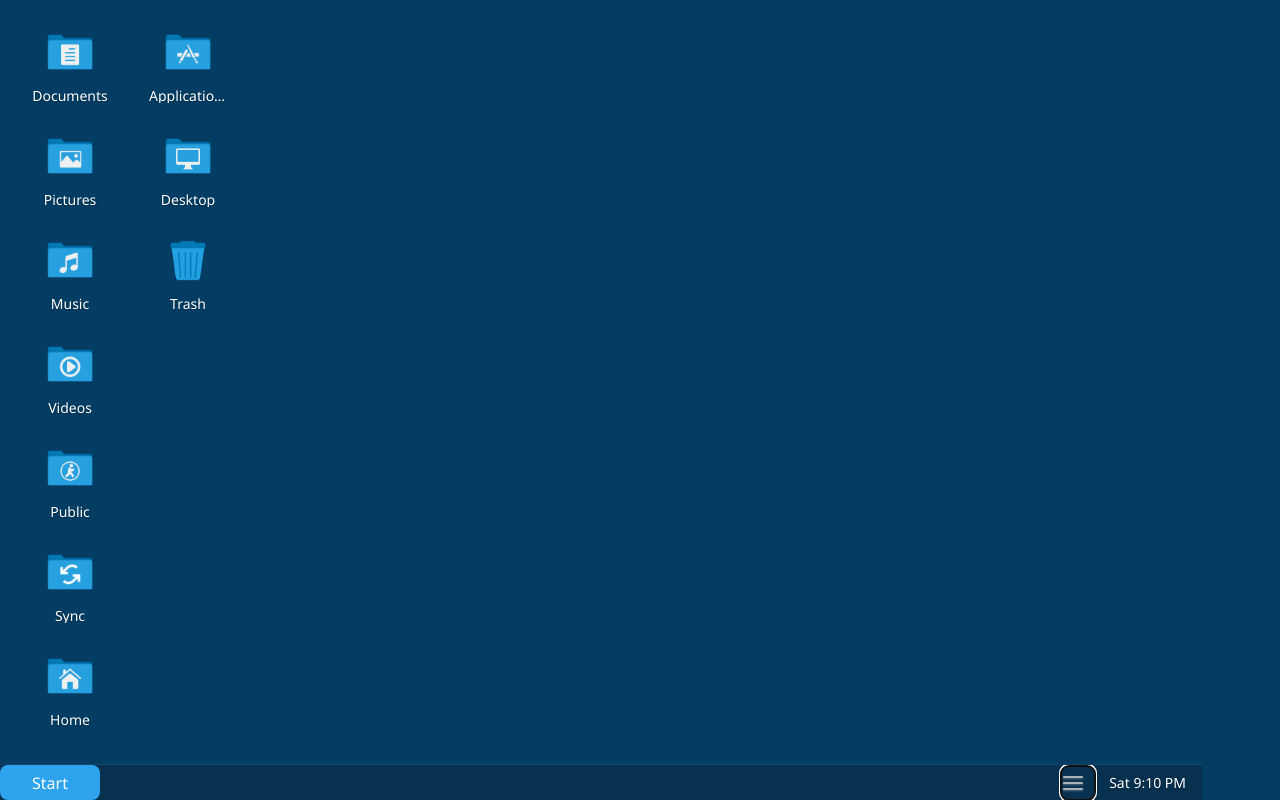
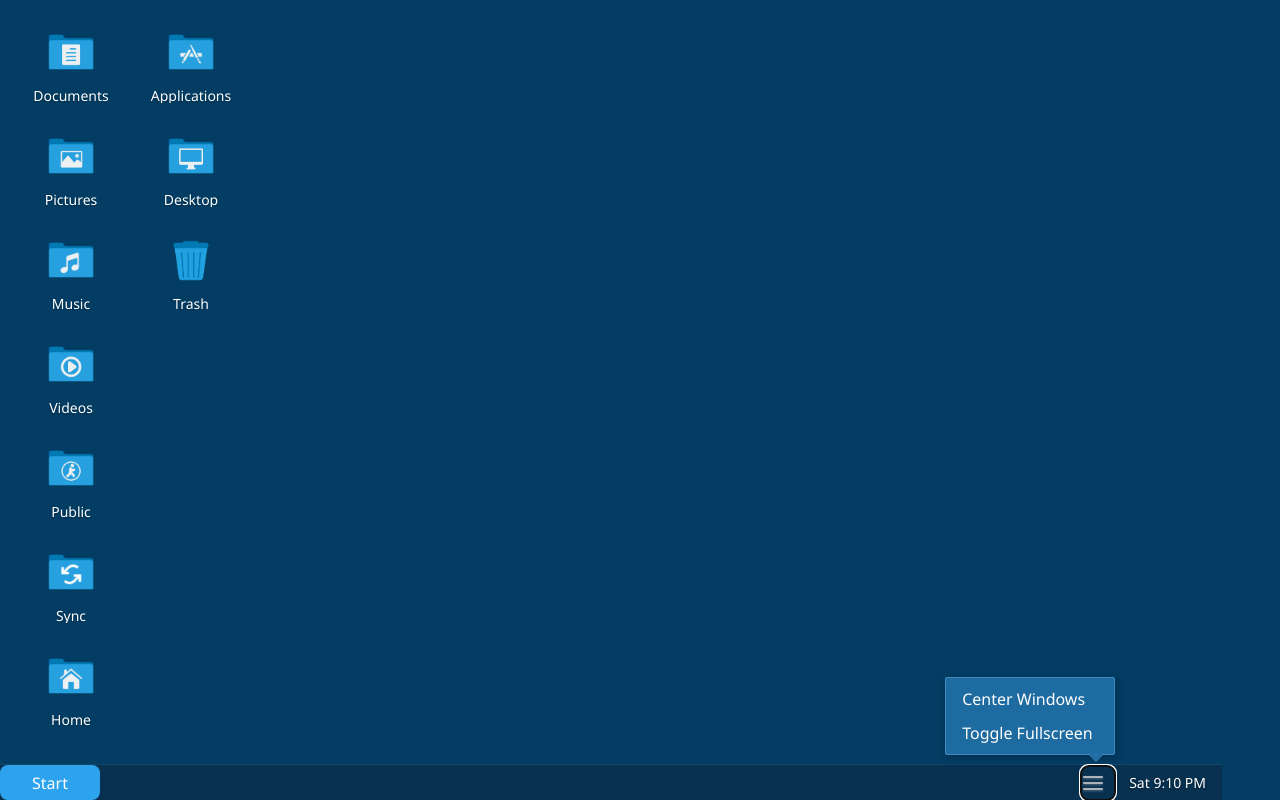
Before and after one commit to dgiannop/xdesktop-react, a React (Vite) app: page / in a window 1280 px wide. Both pictures are taken after a click on the button 1078 px from the left and 782 px from the top of the page. Built offline with nearby package versions, Linux system fonts and the light colour scheme; the HTML template or start-up script is replaced by a standard one.

Commit message:
Add taskbar utility menu

```diff
--- a/src/components/Taskbar.jsx
+++ b/src/components/Taskbar.jsx
@@ -1,4 +1,4 @@
-import { useEffect, useState } from "react";
+import { useEffect, useRef, useState } from "react";
 
 const kTaskbarTabWidth = 140;
 
@@ -19,6 +19,8 @@ function formatClock() {
 
 export default function Taskbar({ desktop, startMenuOpen, onToggleStartMenu }) {
     const [clockText, setClockText] = useState(formatClock);
+    const [menuOpen, setMenuOpen] = useState(false);
+    const menuRef = useRef(null);
 
     useEffect(() => {
         const timerId = setInterval(() => {
@@ -27,6 +29,31 @@ export default function Taskbar({ desktop, startMenuOpen, onToggleStartMenu }) {
 
         return () => {
             clearInterval(timerId);
+        };
+    }, []);
+
+    useEffect(() => {
+        function handleMouseDown(e) {
+            if (!menuRef.current)
+                return;
+
+            if (menuRef.current.contains(e.target))
+                return;
+
+            setMenuOpen(false);
+        }
+
+        function handleKeyDown(e) {
+            if (e.key === "Escape")
+                setMenuOpen(false);
+        }
+
+        window.addEventListener("mousedown", handleMouseDown);
+        window.addEventListener("keydown", handleKeyDown);
+
+        return () => {
+            window.removeEventListener("mousedown", handleMouseDown);
+            window.removeEventListener("keydown", handleKeyDown);
         };
     }, []);
 
@@ -44,6 +71,16 @@ export default function Taskbar({ desktop, startMenuOpen, onToggleStartMenu }) {
 
         win.minimized = true;
         desktop.notify();
+    }
+
+    function handleCenterWindows() {
+        setMenuOpen(false);
+        desktop.centerWindows();
+    }
+
+    function handleToggleFullscreen() {
+        setMenuOpen(false);
+        desktop.toggleFullscreen();
     }
 
     return (
@@ -86,9 +123,36 @@ export default function Taskbar({ desktop, startMenuOpen, onToggleStartMenu }) {
             </div>
 
             <div className="taskbar-right">
-                <button className="tb-icon" type="button">
-                    <img src="/images/menu.svg" alt="" draggable="false" />
-                </button>
+                <div
+                    ref={menuRef}
+                    className={`taskbar-menu-button${menuOpen ? " active" : ""}`}
+                >
+                    <button
+                        className="tb-icon"
+                        type="button"
+                        onClick={() => setMenuOpen(prev => !prev)}
+                    >
+                        <img src="/images/menu.svg" alt="" draggable="false" />
+                    </button>
+
+                    <div className="taskbar-popup-menu">
+                        <button
+                            type="button"
+                            className="taskbar-popup-item"
+                            onClick={handleCenterWindows}
+                        >
+                            Center Windows
+                        </button>
+
+                        <button
+                            type="button"
+                            className="taskbar-popup-item"
+                            onClick={handleToggleFullscreen}
+                        >
+                            Toggle Fullscreen
+                        </button>
+                    </div>
+                </div>
 
                 <div className="clock">
                     {clockText}
--- a/src/css/style.css
+++ b/src/css/style.css
@@ -56,7 +56,7 @@ body {
     display: grid;
     grid-template-rows: repeat(auto-fill, 86px);
     grid-auto-flow: column;
-    grid-auto-columns: 96px;
+    grid-auto-columns: 98px;
     row-gap: 18px;
     column-gap: 22px;
 
@@ -66,7 +66,7 @@ body {
 
 /* Icon button */
 .desktop-icon {
-    width: 96px;
+    width: 98px;
     height: 86px;
 
     border: 0;
@@ -118,7 +118,8 @@ body {
 .desktop-icon-label {
     margin-top: 6px;
     padding: 1px 6px 2px 6px;
-    max-width: 92px;
+    /* max-width: 92px; */
+    max-width: 100%;
 
     text-align: center;
     font-size: 14px;
@@ -167,7 +168,7 @@ body {
     backdrop-filter: blur(4px);
     -webkit-backdrop-filter: blur(4px);
 
-    overflow: hidden;
+    overflow: visible;
 }
 
 .start-btn {
@@ -286,6 +287,88 @@ body {
     text-align: left;
 }
 
+.taskbar-menu-button {
+    position: relative;
+    height: 100%;
+    display: flex;
+    align-items: center;
+}
+
+.taskbar-popup-menu {
+    position: absolute;
+    right: 0;
+    bottom: 150%;
+
+    min-width: 170px;
+    padding: 4px 0;
+
+    background: rgba(31, 110, 164, 0.96);
+    border: 1px solid rgba(78, 156, 210, 0.7);
+    border-radius: 2px;
+    box-shadow: 1px 2px 8px rgba(0, 0, 0, 0.28);
+
+    opacity: 0;
+    visibility: hidden;
+    pointer-events: none;
+
+    transition-property: opacity, visibility, bottom;
+    transition-duration: 0.22s, 0.22s, 0.22s;
+    transition-timing-function: ease-in-out;
+
+    z-index: 210000;
+}
+
+.taskbar-menu-button.active .taskbar-popup-menu {
+    opacity: 1;
+    visibility: visible;
+    pointer-events: auto;
+    bottom: 130%;
+}
+
+.taskbar-popup-menu::after,
+.taskbar-popup-menu::before {
+    content: "";
+    position: absolute;
+    top: 100%;
+    right: 10px;
+    width: 0;
+    height: 0;
+    border: solid transparent;
+    pointer-events: none;
+}
+
+.taskbar-popup-menu::before {
+    border-width: 8px;
+    border-top-color: rgba(78, 156, 210, 0.7);
+}
+
+.taskbar-popup-menu::after {
+    margin-top: -1px;
+    border-width: 8px;
+    border-top-color: rgba(31, 110, 164, 0.96);
+}
+
+.taskbar-popup-item {
+    display: flex;
+    align-items: center;
+    width: 100%;
+    min-height: 34px;
+    padding: 0 16px;
+
+    border: 0;
+    background: transparent;
+    color: #ffffff;
+    font: inherit;
+    text-align: left;
+    cursor: pointer;
+    white-space: nowrap;
+}
+
+.taskbar-popup-item:hover {
+    background: rgba(255, 255, 255, 0.08);
+}
+
+
 .xcontext-menu {
     position: fixed;
     min-width: 180px;
@@ -328,12 +411,13 @@ body {
     position: fixed;
     inset: 0;
     z-index: 150000;
+    pointer-events: none;
 }
 
 .start-menu {
     position: absolute;
-    left: 4px;
-    bottom: calc(var(--taskbar-h) + 4px);
+    left: 0;
+    bottom: var(--taskbar-h);
 
     width: 360px;
     min-height: 455px;
@@ -342,11 +426,12 @@ body {
     flex-direction: column;
 
     color: #ffffff;
-    background: linear-gradient(to bottom, #1e74b1 0%, #16679f 100%);
-    border: 1px solid rgba(38, 123, 178, 0.95);
+    /*background: linear-gradient(to bottom, #44b8f2 0%, #228fda 100%);*/
+    background: rgba(31, 110, 164, 0.96);
+    border: 1px solid rgba(106, 204, 255, 0.65);
     border-bottom: none;
-    border-radius: 6px 6px 0 0;
-    box-shadow: 0 8px 24px rgba(0, 0, 0, 0.35);
+    border-radius: 0 6px 0 0;
+    box-shadow: 3px 0 10px rgba(0, 0, 0, 0.28);
     overflow: hidden;
 }
 
@@ -474,3 +559,7 @@ body {
 .start-menu-search::placeholder {
     color: rgba(255, 255, 255, 0.72);
 }
+
+.start-menu-overlay .start-menu {
+    pointer-events: auto;
+}
--- a/src/model/XDesktop.js
+++ b/src/model/XDesktop.js
@@ -166,7 +166,7 @@ export class XDesktop {
         return item;
     }
 
-    createFile(parentPath, name, icon = "/images/Generic.png", owner = XItemOwner.USER) {
+    createFile(parentPath, name, icon = "/images/file.svg", owner = XItemOwner.USER) {
         const path = parentPath ? `${parentPath}/${name}` : name;
         const item = new XItem(name, XItemType.ITEM, path, icon, owner);
 
@@ -475,4 +475,62 @@ export class XDesktop {
 
         this.removeClosedWindows();
     }
+
+    centerWindows() {
+        const visibleWindows = this.windows.filter(win => !win.closed && !win.minimized);
+        if (visibleWindows.length === 0)
+            return;
+
+        const desktopWidth = window.innerWidth;
+        const desktopHeight = window.innerHeight - 36;
+
+        const cascadeOffsetX = 24;
+        const cascadeOffsetY = 24;
+        const margin = 12;
+
+        for (let i = 0; i < visibleWindows.length; ++i) {
+            const win = visibleWindows[i];
+
+            if (win.maximized) {
+                win.maximized = false;
+                win.x = win.restoreX ?? 80;
+                win.y = win.restoreY ?? 80;
+                win.width = win.restoreWidth ?? 480;
+                win.height = win.restoreHeight ?? 320;
+            }
+
+            const centeredX = Math.round((desktopWidth - win.width) * 0.5);
+            const centeredY = Math.round((desktopHeight - win.height) * 0.5);
+
+            const offsetX = i * cascadeOffsetX;
+            const offsetY = i * cascadeOffsetY;
+
+            const maxX = Math.max(margin, desktopWidth - win.width - margin);
+            const maxY = Math.max(margin, desktopHeight - win.height - margin);
+
+            win.x = Math.min(Math.max(centeredX + offsetX, margin), maxX);
+            win.y = Math.min(Math.max(centeredY + offsetY, margin), maxY);
+            win.active = false;
+        }
+
+        const topWin = visibleWindows[visibleWindows.length - 1];
+        topWin.active = true;
+        topWin.zIndex = ++this._zCounter;
+
+        this.notify();
+    }
+
+    async toggleFullscreen() {
+        try {
+            if (document.fullscreenElement) {
+                await document.exitFullscreen();
+                return;
+            }
+
+            await document.documentElement.requestFullscreen();
+        }
+        catch (err) {
+            console.error("Failed to toggle fullscreen:", err);
+        }
+    }
 }
```
Also changed, not shown: public/images/file.svg (added).
